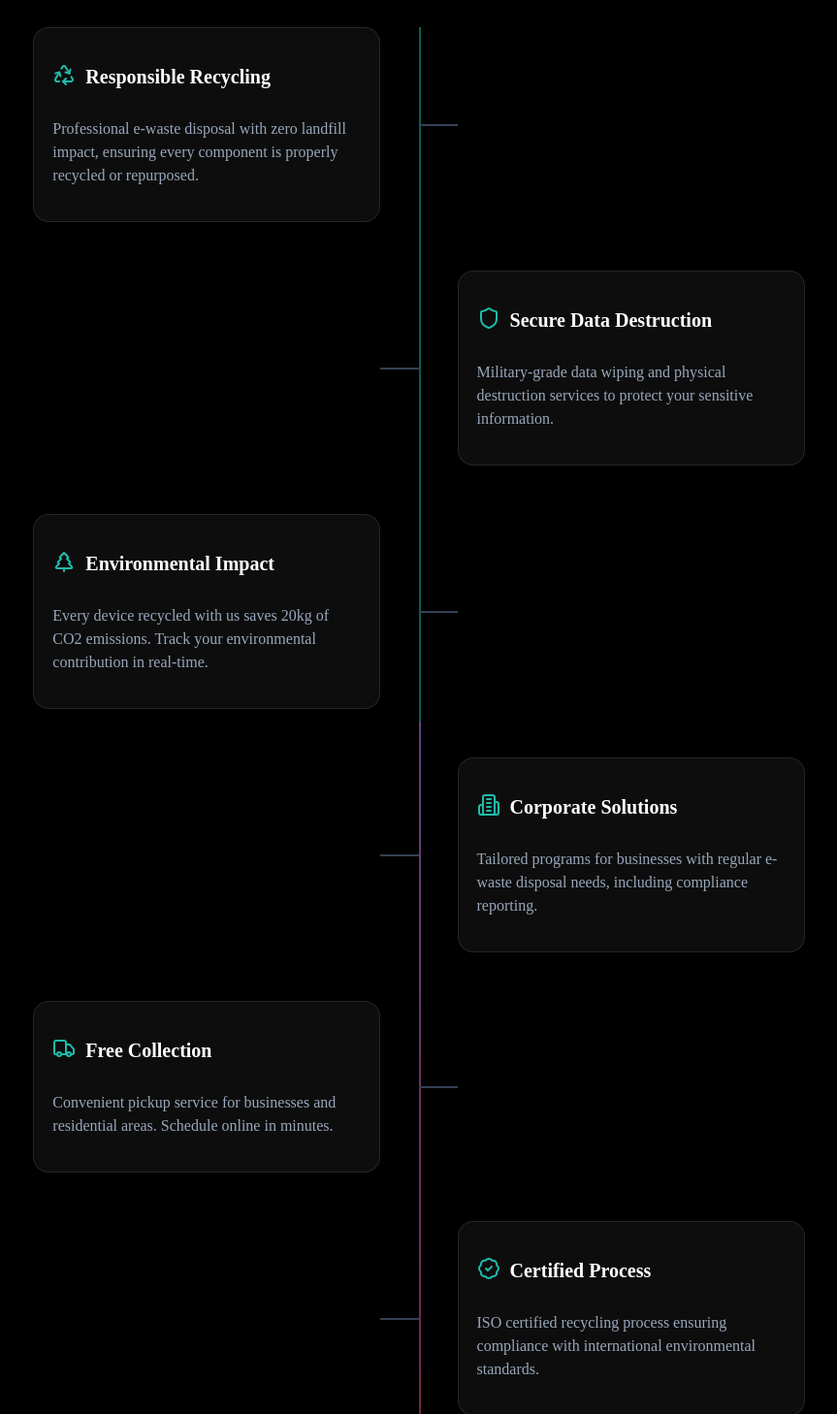
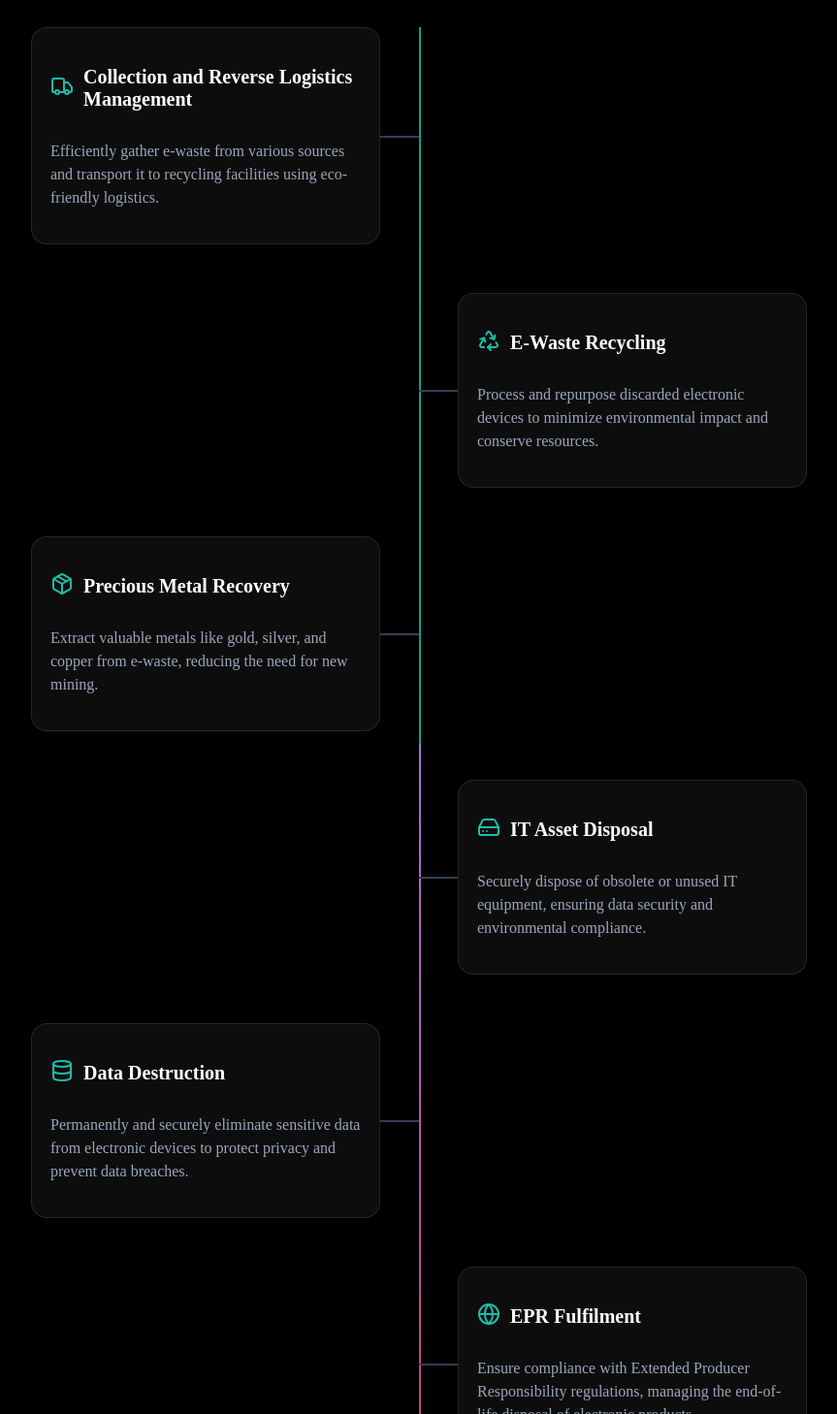
Before and after one commit to Tushar-Gautam/ss-envirocare, a Next.js app: page / in a window 1280 px wide. Shown: the part 1012-2470 px from the top of the page at 97% size, without its empty margins (228-1091 px from the left). Built offline with nearby package versions, Linux system fonts and the light colour scheme.

Commit message:
update content

```diff
--- a/src/Components/Features/neural-features.tsx
+++ b/src/Components/Features/neural-features.tsx
@@ -1,11 +1,11 @@
 "use client";
 import {
   Recycle,
-  Shield,
-  TreePine,
-  Building2,
   Truck,
-  BadgeCheck,
+  Package,
+  HardDrive,
+  Database,
+  Globe,
 } from "lucide-react";
 import { useState } from "react";
 import "./style.css";
@@ -15,45 +15,45 @@ export default function NeuralFeatures() {
 
   const features = [
     {
-      icon: <Recycle className="icon" />,
-      title: "Responsible Recycling",
+      icon: <Truck className="icon" />,
+      title: "Collection and Reverse Logistics Management",
       description:
-        "Professional e-waste disposal with zero landfill impact, ensuring every component is properly recycled or repurposed.",
+        "Efficiently gather e-waste from various sources and transport it to recycling facilities using eco-friendly logistics.",
     },
     {
-      icon: <Shield className="icon" />,
-      title: "Secure Data Destruction",
+      icon: <Recycle className="icon" />,
+      title: "E-Waste Recycling",
       description:
-        "Military-grade data wiping and physical destruction services to protect your sensitive information.",
+        "Process and repurpose discarded electronic devices to minimize environmental impact and conserve resources.",
     },
     {
-      icon: <TreePine className="icon" />,
-      title: "Environmental Impact",
+      icon: <Package className="icon" />,
+      title: "Precious Metal Recovery",
       description:
-        "Every device recycled with us saves 20kg of CO2 emissions. Track your environmental contribution in real-time.",
+        "Extract valuable metals like gold, silver, and copper from e-waste, reducing the need for new mining.",
     },
     {
-      icon: <Building2 className="icon" />,
-      title: "Corporate Solutions",
+      icon: <HardDrive className="icon" />,
+      title: "IT Asset Disposal",
       description:
-        "Tailored programs for businesses with regular e-waste disposal needs, including compliance reporting.",
+        "Securely dispose of obsolete or unused IT equipment, ensuring data security and environmental compliance.",
     },
     {
-      icon: <Truck className="icon" />,
-      title: "Free Collection",
+      icon: <Database className="icon" />,
+      title: "Data Destruction",
       description:
-        "Convenient pickup service for businesses and residential areas. Schedule online in minutes.",
+        "Permanently and securely eliminate sensitive data from electronic devices to protect privacy and prevent data breaches.",
     },
     {
-      icon: <BadgeCheck className="icon" />,
-      title: "Certified Process",
+      icon: <Globe className="icon" />,
+      title: "EPR Fulfilment",
       description:
-        "ISO certified recycling process ensuring compliance with international environmental standards.",
+        "Ensure compliance with Extended Producer Responsibility regulations, managing the end-of-life disposal of electronic products.",
     },
   ];
 
   return (
-    <section className="neural-section">
+    <section className="neural-section flex flex-col items-center justify-center">
       <div className="container">
         <div className="header">
           <h2 className="title">Integrated E-Cycling Ecosystem</h2>
--- a/src/Components/Features/style.css
+++ b/src/Components/Features/style.css
@@ -60,7 +60,7 @@
   bottom: 0;
   width: 2px;
   background: linear-gradient(to bottom, #14b8a6 50%, #c084fc 50%, #ec4899);
-  opacity: 0.5;
+  opacity: 0.85;
 }
 
 /* Feature Groups */
@@ -97,14 +97,21 @@
 
 .connection-line.highlight {
   background-color: #14b8a6;
+  transition: transform 0.3s;
+}
+.connection-line.highlight.left-line {
+  transform: translateX(50%);
+}
+.connection-line.highlight.right-line {
+  transform: translateX(-50%);
 }
 
 .left-line {
-  left: 50%;
+  right: 50%;
 }
 
 .right-line {
-  right: 50%;
+  left: 50%;
 }
 
 /* Feature Card */
```
